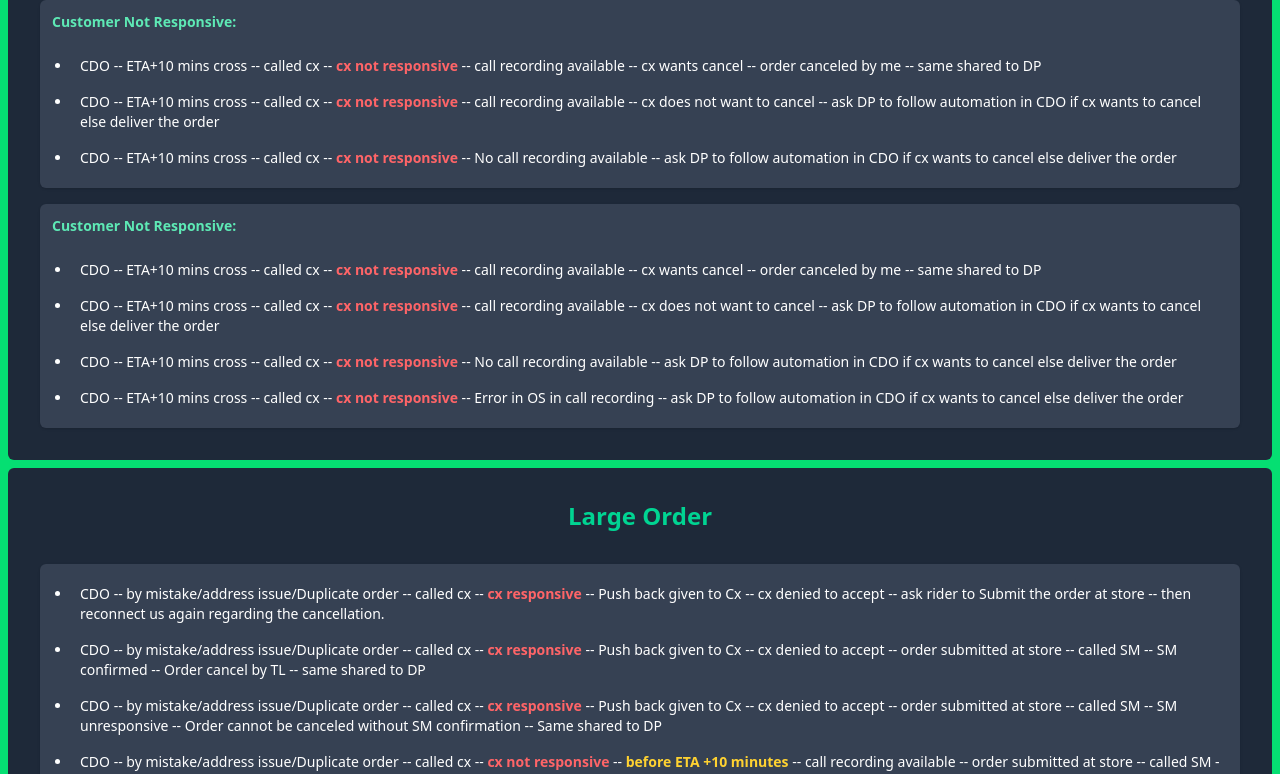
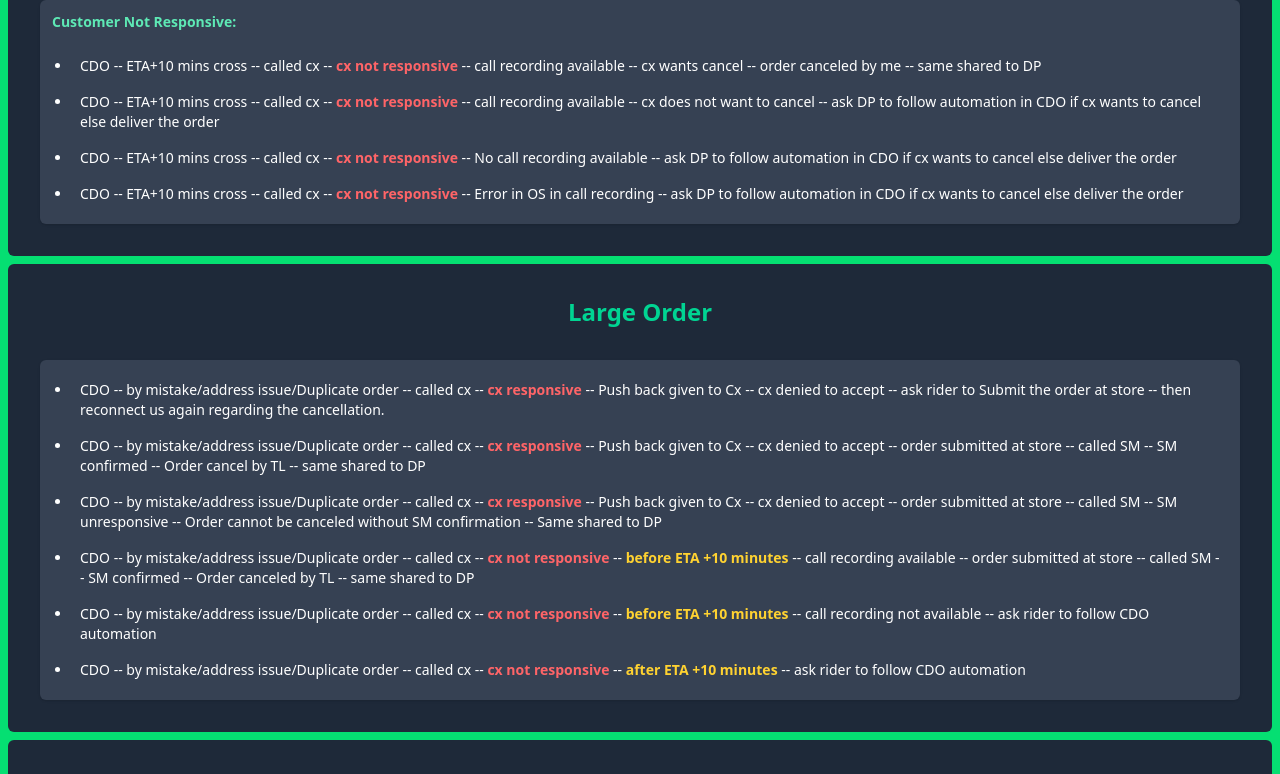
Before and after one commit to Code-with-Sahani/Blinket-DP, a React (Vite) app: page / in a window 1280 px wide. Shown: the part 3450-4224 px from the top of the page. Built offline with nearby package versions, Linux system fonts and the light colour scheme.

Commit message:
Update CDO.jsx

```diff
--- a/src/Components/CDO.jsx
+++ b/src/Components/CDO.jsx
@@ -80,15 +80,6 @@ const CDO = () => {
                     <h3 className="text-md font-semibold text-emerald-300 mb-4">Customer Not Responsive:</h3>
                     <ul className="list-disc pl-5">
                         <li className='p-2'>CDO -- ETA+10 mins cross -- called cx -- <strong className='text-red-400'>cx not responsive</strong> -- call recording available -- cx wants cancel -- order canceled by me -- same shared to DP</li>
-                        <li className='p-2'>CDO -- ETA+10 mins cross -- called cx -- <strong className='text-red-400'>cx not responsive</strong> -- call recording available -- cx does not want to cancel -- ask DP to follow automation in CDO if cx wants to cancel else deliver the order</li>
-                        <li className='p-2'>CDO -- ETA+10 mins cross -- called cx -- <strong className='text-red-400'>cx not responsive</strong> -- No call recording available -- ask DP to follow automation in CDO if cx wants to cancel else deliver the order</li>
-                    </ul>
-                </div>
-
-                <div className="p-3 bg-gray-700 rounded-md shadow">
-                    <h3 className="text-md font-semibold text-emerald-300 mb-4">Customer Not Responsive:</h3>
-                    <ul className="list-disc pl-5">
-                        <li className='p-2'>CDO -- ETA+10 mins cross -- called cx -- <strong className='text-red-400'>cx not responsive</strong> -- call recording available -- cx wants cancel -- order canceled by me -- same shared to DP</li>
 
                         <li className='p-2'>CDO -- ETA+10 mins cross -- called cx -- <strong className='text-red-400'>cx not responsive</strong> -- call recording available -- cx does not want to cancel -- ask DP to follow automation in CDO if cx wants to cancel else deliver the order</li>
 
```
